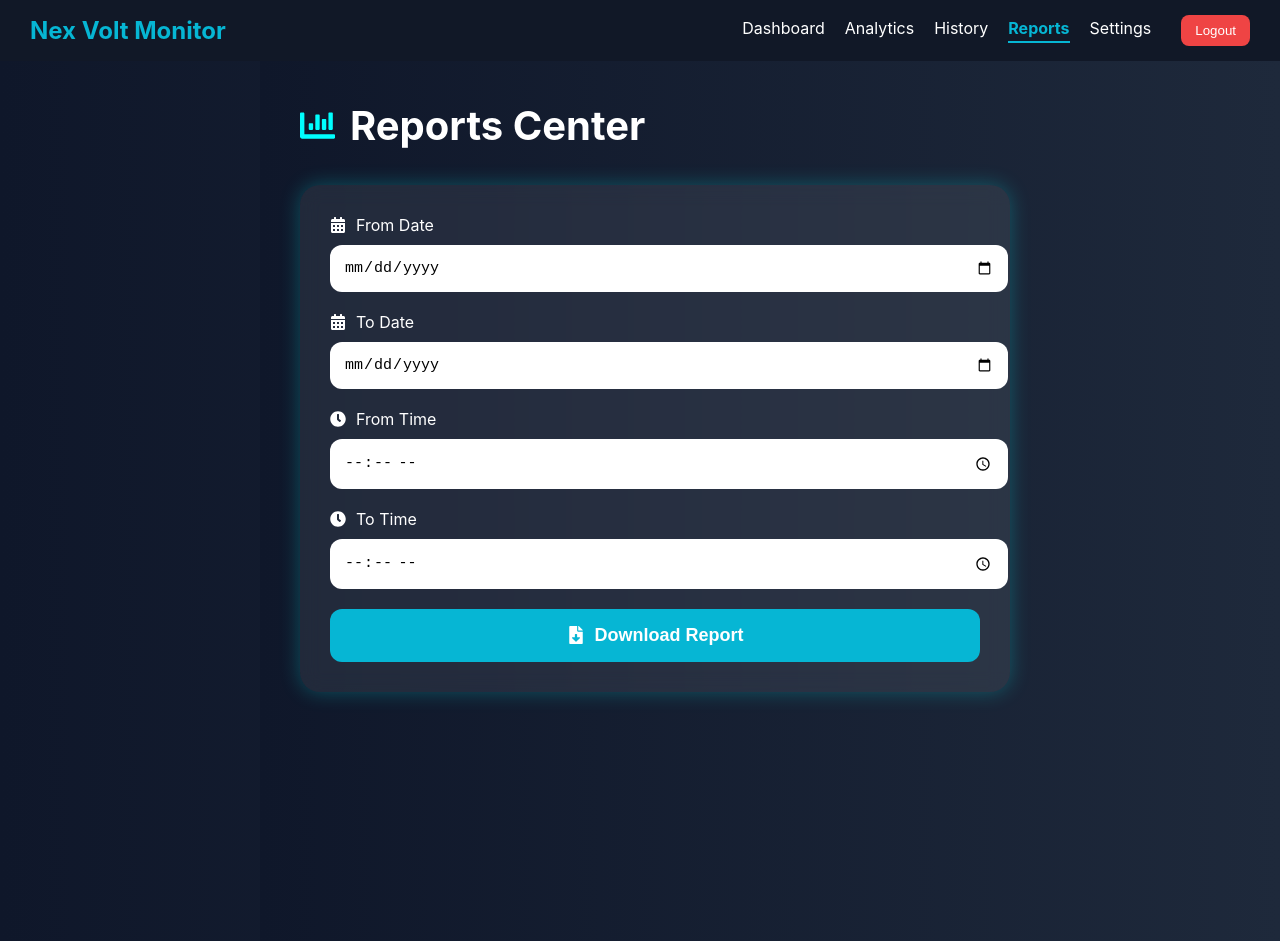
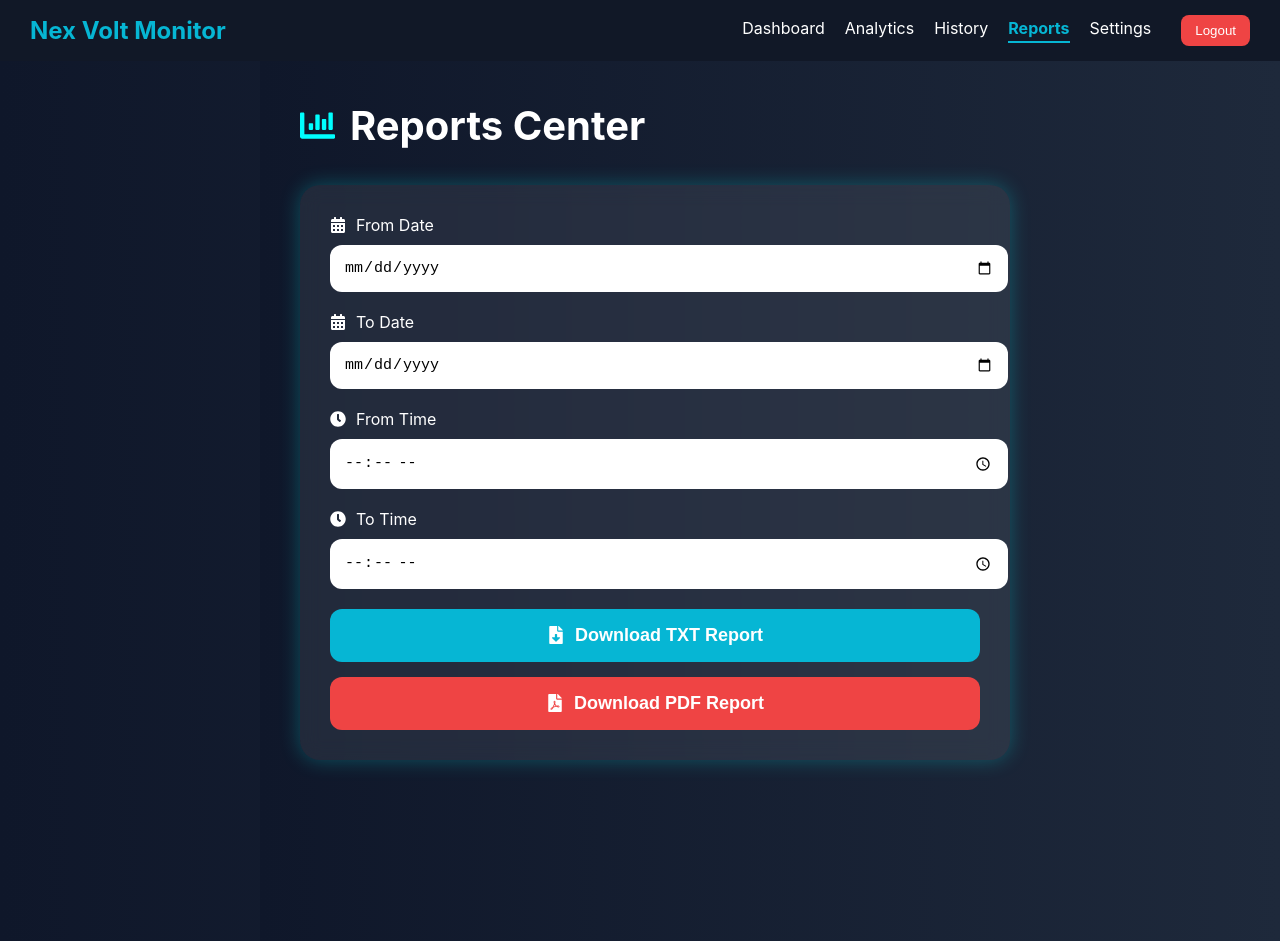
Before and after one commit to Jayashrinithi/nex-volt, a React (Create React App) app: page /reports in a window 1280 px wide. Built offline with nearby package versions, Linux system fonts and the light colour scheme; no server answers; sample sign-in values are in the browser's storage.

Commit message:
Updated Nex Volt app

```diff
--- a/package.json
+++ b/package.json
@@ -7,6 +7,7 @@
     "framer-motion": "^12.38.0",
     "html2canvas": "^1.4.1",
     "jspdf": "^4.2.1",
+    "jspdf-autotable": "^5.0.8",
     "papaparse": "^5.5.3",
     "react": "^18.2.0",
     "react-dom": "^18.2.0",
--- a/src/pages/Reports.jsx
+++ b/src/pages/Reports.jsx
@@ -4,11 +4,15 @@ import { ref, get } from "firebase/database";
 
 import { db } from "../services/firebase";
 
+import jsPDF from "jspdf";
+import autoTable from "jspdf-autotable";
+
 import {
   FaFileDownload,
   FaCalendarAlt,
   FaClock,
   FaChartBar,
+  FaFilePdf,
 } from "react-icons/fa";
 
 /* ================= REPORTS ================= */
@@ -33,25 +37,9 @@ function Reports() {
   const [preview, setPreview] =
     useState("");
 
-  // ================= DOWNLOAD REPORT =================
+  /* ================= GENERATE REPORT ================= */
 
-  const handleDownload = async () => {
-
-    if (
-      !fromDate ||
-      !toDate ||
-      !fromTime ||
-      !toTime
-    ) {
-
-      alert("⚠ Please select all fields");
-
-      return;
-    }
-
-    setLoading(true);
-
-    try {
+  const generateReport = async () => {
 
     const historyRef =
       ref(db, "history");
@@ -70,7 +58,7 @@ function Reports() {
         Object.values(data);
     }
 
-      // ================= FILTER DATA =================
+    /* ================= FILTER ================= */
 
     const fromDateTime =
       new Date(
@@ -99,7 +87,7 @@ function Reports() {
         );
       });
 
-      // ================= CALCULATIONS =================
+    /* ================= CALCULATIONS ================= */
 
     const totalVoltage =
       filtered.reduce(
@@ -153,7 +141,42 @@ function Reports() {
           ).toFixed(2)
         : 0;
 
-      // ================= REPORT CONTENT =================
+    return {
+      filtered,
+      avgVoltage,
+      avgCurrent,
+      avgPower,
+      totalEnergy,
+    };
+  };
+
+  /* ================= TXT DOWNLOAD ================= */
+
+  const handleDownloadTXT = async () => {
+
+    if (
+      !fromDate ||
+      !toDate ||
+      !fromTime ||
+      !toTime
+    ) {
+
+      alert("⚠ Please select all fields");
+
+      return;
+    }
+
+    setLoading(true);
+
+    try {
+
+      const {
+        filtered,
+        avgVoltage,
+        avgCurrent,
+        avgPower,
+        totalEnergy,
+      } = await generateReport();
 
       const reportContent = `
 
@@ -185,53 +208,11 @@ TOTAL ENERGY:
 ${totalEnergy.toFixed(3)} kWh
 
 ==========================================
-              SENSOR DATA
-==========================================
-
-${filtered.map((item, index) => `
-
-Record ${index + 1}
-
-Date:
-${item.date}
-
-Time:
-${item.time}
-
-Voltage:
-${item.voltage} V
-
-Current:
-${item.current} A
-
-Power:
-${item.power} W
-
-Energy:
-${item.energy} kWh
-
-Water Flow:
-${item.waterFlow || 0} L/min
-
-Water Level:
-${item.waterLevel || 0} cm
-
-------------------------------------------
-`).join("")}
-
-==========================================
-      GENERATED BY NEX VOLT SYSTEM
-==========================================
-
 `;
 
-      // ================= PREVIEW =================
-
       setPreview(
-        reportContent.slice(0, 1200)
+        reportContent
       );
-
-      // ================= DOWNLOAD =================
 
       const blob = new Blob(
         [reportContent],
@@ -246,24 +227,155 @@ ${item.waterLevel || 0} cm
       link.href =
         URL.createObjectURL(blob);
 
-      const timestamp =
-        new Date()
-          .toISOString()
-          .replace(/[:.]/g, "-");
-
       link.download =
-        `NexVolt_Report_${timestamp}.txt`;
+        "NexVolt_Report.txt";
 
       link.click();
-
-      URL.revokeObjectURL(link.href);
 
     } catch (error) {
 
       console.log(error);
 
       alert(
-        "❌ Error generating report"
+        "❌ Error generating TXT report"
+      );
+    }
+
+    setLoading(false);
+  };
+
+  /* ================= PDF DOWNLOAD ================= */
+
+  const handleDownloadPDF = async () => {
+
+    if (
+      !fromDate ||
+      !toDate ||
+      !fromTime ||
+      !toTime
+    ) {
+
+      alert("⚠ Please select all fields");
+
+      return;
+    }
+
+    setLoading(true);
+
+    try {
+
+      const {
+        filtered,
+        avgVoltage,
+        avgCurrent,
+        avgPower,
+        totalEnergy,
+      } = await generateReport();
+
+      /* ================= PDF ================= */
+
+      const doc =
+        new jsPDF();
+
+      doc.setFontSize(20);
+
+      doc.text(
+        "NEX VOLT SMART REPORT",
+        14,
+        20
+      );
+
+      doc.setFontSize(12);
+
+      doc.text(
+        `FROM: ${fromDate} ${fromTime}`,
+        14,
+        35
+      );
+
+      doc.text(
+        `TO: ${toDate} ${toTime}`,
+        14,
+        45
+      );
+
+      doc.text(
+        `TOTAL RECORDS: ${filtered.length}`,
+        14,
+        60
+      );
+
+      doc.text(
+        `AVG VOLTAGE: ${avgVoltage} V`,
+        14,
+        70
+      );
+
+      doc.text(
+        `AVG CURRENT: ${avgCurrent} A`,
+        14,
+        80
+      );
+
+      doc.text(
+        `AVG POWER: ${avgPower} W`,
+        14,
+        90
+      );
+
+      doc.text(
+        `TOTAL ENERGY: ${totalEnergy.toFixed(
+          3
+        )} kWh`,
+        14,
+        100
+      );
+
+      /* ================= TABLE ================= */
+
+      autoTable(doc, {
+        startY: 115,
+
+        head: [[
+          "Date",
+          "Time",
+          "Voltage",
+          "Current",
+          "Power",
+          "Energy",
+          "Water Flow",
+          "Water Level",
+        ]],
+
+        body: filtered.map(
+          (item) => [
+            item.date,
+            item.time,
+            `${item.voltage} V`,
+            `${item.current} A`,
+            `${item.power} W`,
+            `${item.energy} kWh`,
+            `${item.waterFlow || 0} L/min`,
+            `${item.waterLevel || 0} cm`,
+          ]
+        ),
+      });
+
+      const timestamp =
+        new Date()
+          .toISOString()
+          .replace(/[:.]/g, "-");
+
+      doc.save(
+        `NexVolt_Report_${timestamp}.pdf`
+      );
+
+    } catch (error) {
+
+      console.log(error);
+
+      alert(
+        "❌ Error generating PDF report"
       );
     }
 
@@ -274,7 +386,7 @@ ${item.waterLevel || 0} cm
 
     <div style={styles.container}>
 
-      {/* ================= TITLE ================= */}
+      {/* ================= HEADER ================= */}
 
       <div style={styles.header}>
 
@@ -381,10 +493,10 @@ ${item.waterLevel || 0} cm
 
         </div>
 
-        {/* DOWNLOAD BUTTON */}
+        {/* TXT BUTTON */}
 
         <button
-          onClick={handleDownload}
+          onClick={handleDownloadTXT}
           style={styles.button}
         >
 
@@ -392,7 +504,24 @@ ${item.waterLevel || 0} cm
 
           {loading
             ? "Generating..."
-            : "Download Report"}
+            : "Download TXT Report"}
+
+        </button>
+
+        {/* PDF BUTTON */}
+
+        <button
+          onClick={handleDownloadPDF}
+          style={{
+            ...styles.button,
+            marginTop: "15px",
+            background: "#ef4444",
+          }}
+        >
+
+          <FaFilePdf />
+
+          Download PDF Report
 
         </button>
 
@@ -492,7 +621,6 @@ const styles = {
     justifyContent: "center",
     alignItems: "center",
     gap: "10px",
-    marginTop: "15px",
   },
 
   previewCard: {
```
Also changed, not shown: 1 other file (tests, documents, lock files or other folders). Lines whose indentation alone changed are shown as unchanged.
